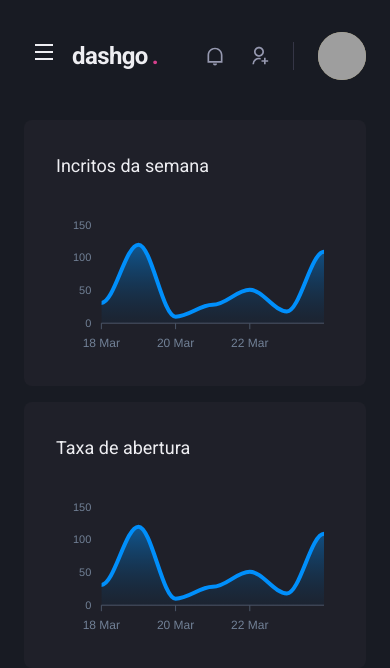
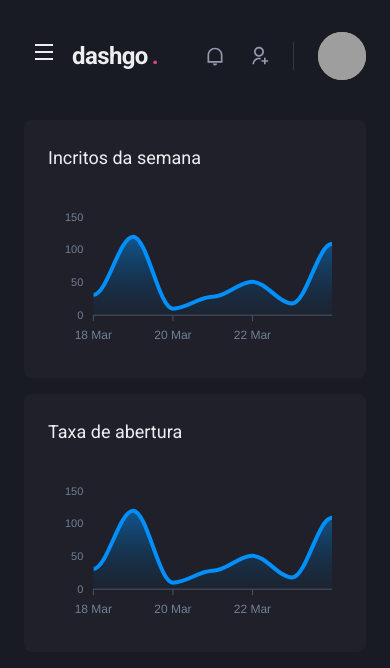
Before and after one commit to ThiagoSilvaMorato/Dashgo-Ignite, a Next.js app: page /dashboard in a window 390 px wide. Shown: the top 668 px of the page. Built offline with nearby package versions, Linux system fonts and the light colour scheme; grey boxes are pictures that could not be loaded.

Commit message:
Dashboard responsivo

```diff
--- a/src/pages/dashboard.tsx
+++ b/src/pages/dashboard.tsx
@@ -70,14 +70,14 @@
       <Flex w='100%' my='6' maxWidth={1480} mx='auto' px='6'>
         <Sidebar />
         <SimpleGrid flex='1' gap='4' minChildWidth='320px'>
-          <Box p='8' bg='gray.800' borderRadius={8} pb='4'>
+          <Box p={["6", "8"]} bg='gray.800' borderRadius={8} pb='4'>
             <Text fontSize='lg' mb='4'>
               Incritos da semana
             </Text>
             <Chart options={options} series={series} type='area' height={160} />
           </Box>
 
-          <Box p='8' bg='gray.800' borderRadius={8} pb='4'>
+          <Box p={["6", "8"]} bg='gray.800' borderRadius={8} pb='4'>
             <Text fontSize='lg' mb='4'>
               Taxa de abertura
             </Text>
```
